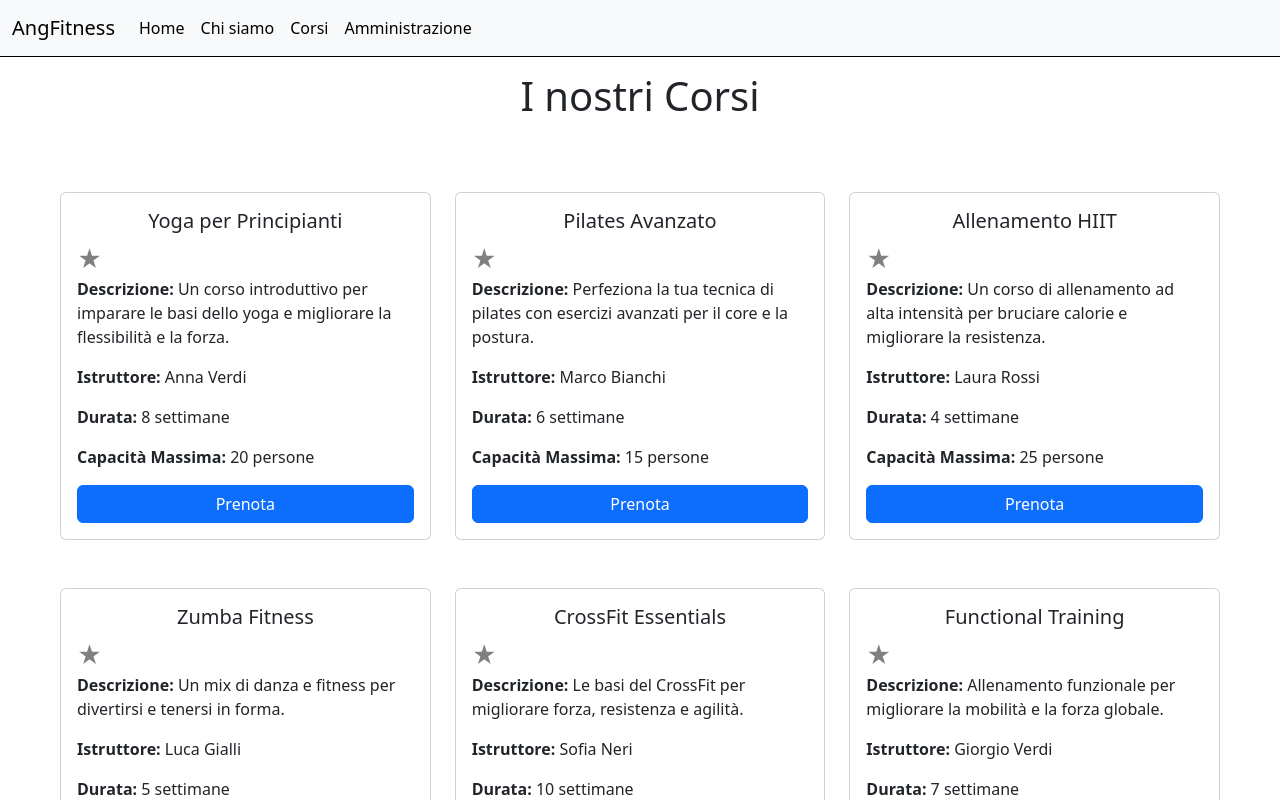
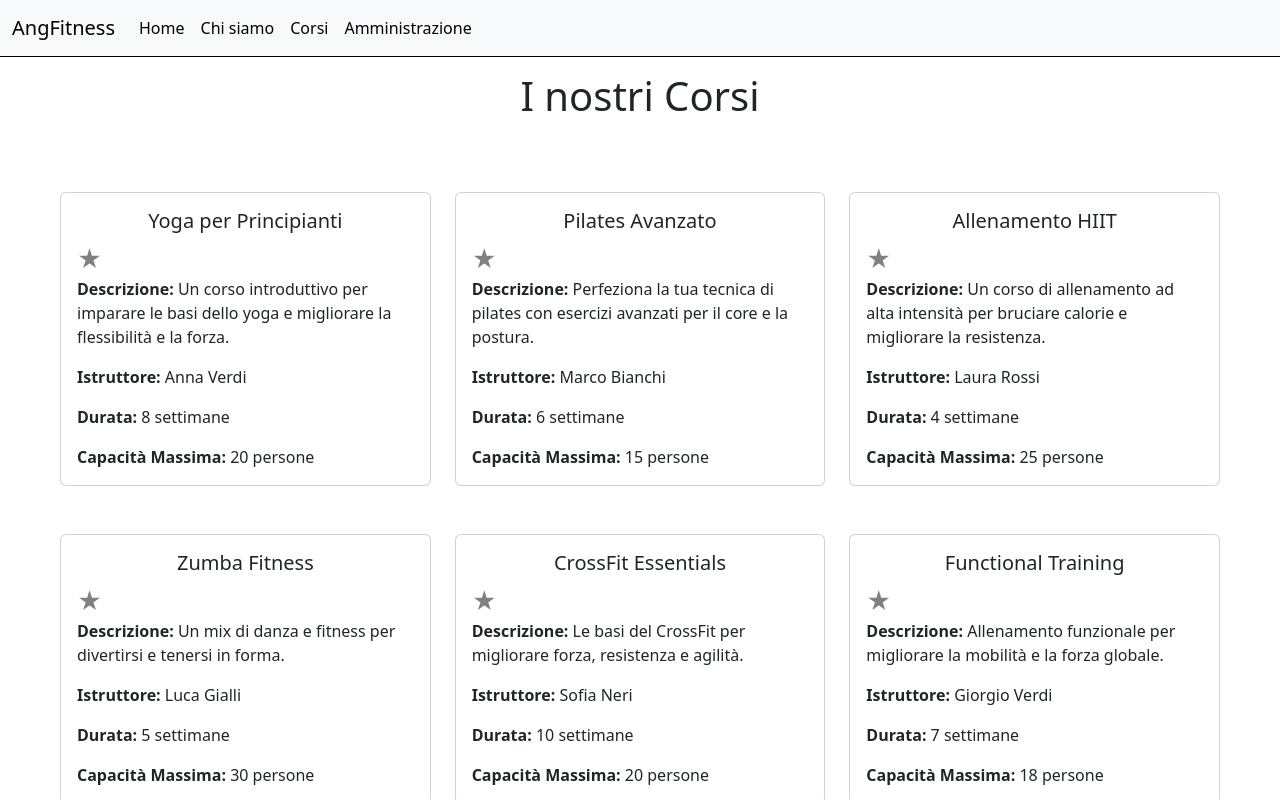
Before and after one commit to Ale04R/AngFitness, an Angular app: page /corsi in a window 1280 px wide. Shown: the top 800 px of the page. Built offline with nearby package versions, Linux system fonts and the light colour scheme; data requests are answered from the project's data file.

Commit message:
modifiche per migliiorare il funzionamento

```diff
--- a/src/app/corsi/corsi.service.ts
+++ b/src/app/corsi/corsi.service.ts
@@ -1,5 +1,5 @@
+import { inject, Injectable, signal } from "@angular/core";
 import { HttpClient } from "@angular/common/http";
-import { inject, Injectable, signal } from "@angular/core";
 import { catchError, tap, throwError } from "rxjs";
 import { Corsi } from "./corsi.modal";
 
@@ -68,6 +68,8 @@ export class CorsiService {
         if (this.istruttori().length === 0) {
             this.loadIstruttori().subscribe();
         }
+
+        console.log(this.istruttori().find(istruttore => istruttore.id === istruttoreId));
         return this.istruttori().find(istruttore => istruttore.id === istruttoreId);
     }
 
--- a/src/app/corsi/corso/corso.component.html
+++ b/src/app/corsi/corso/corso.component.html
@@ -10,6 +10,6 @@
         <p class="card-text"><strong>Istruttore:</strong> {{ getIstruttoreNome(corso.istruttoreId) }}</p>
         <p class="card-text"><strong>Durata:</strong> {{ corso.durata }}</p>
         <p class="card-text"><strong>Capacità Massima:</strong> {{ corso.capacitaMassima }} persone</p>
-        <button class="btn btn-primary w-100" ((click))="prenota(corso)">Prenota</button>
+        <!-- <button class="btn btn-primary w-100" ((click))="prenota(corso)">Prenota</button> -->
     </div>
 </div>
--- a/src/app/corsi/corso/corso.component.ts
+++ b/src/app/corsi/corso/corso.component.ts
@@ -47,11 +47,11 @@ export class CorsoComponent {
     return istruttore ? istruttore.nome : 'Istruttore non trovato';
   }
 
-  prenota(corso: Corsi) {
-    this.corsiService.onPreferito(corso).subscribe(() => {
-      // Aggiorna i corsi preferiti dopo l'operazione
-      this.corsiPreferiti = this.corsiService.loadedCorsiPreferiti();
-    });
-  }
+  // prenota(corso: Corsi) {
+  //   this.corsiService.onPrenotato(corso).subscribe(() => {
+  //     // Aggiorna i corsi prenotati dopo l'operazione
+  //     this.corsiPrenotati = this.corsiService.loadedCorsiPrenotati();
+  //   });
+  // }
 
 }
```
Lines whose indentation alone changed are shown as unchanged.
